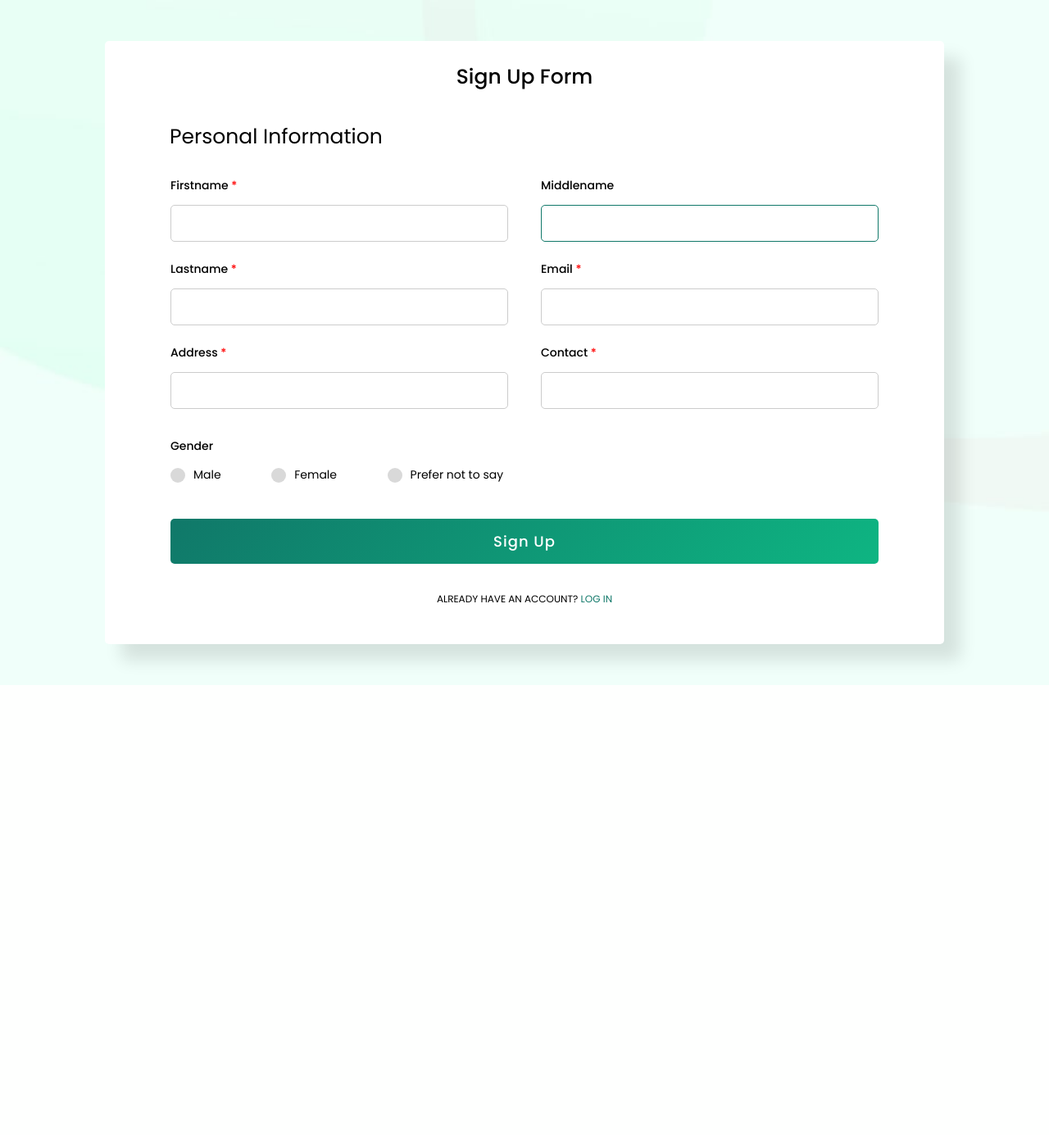
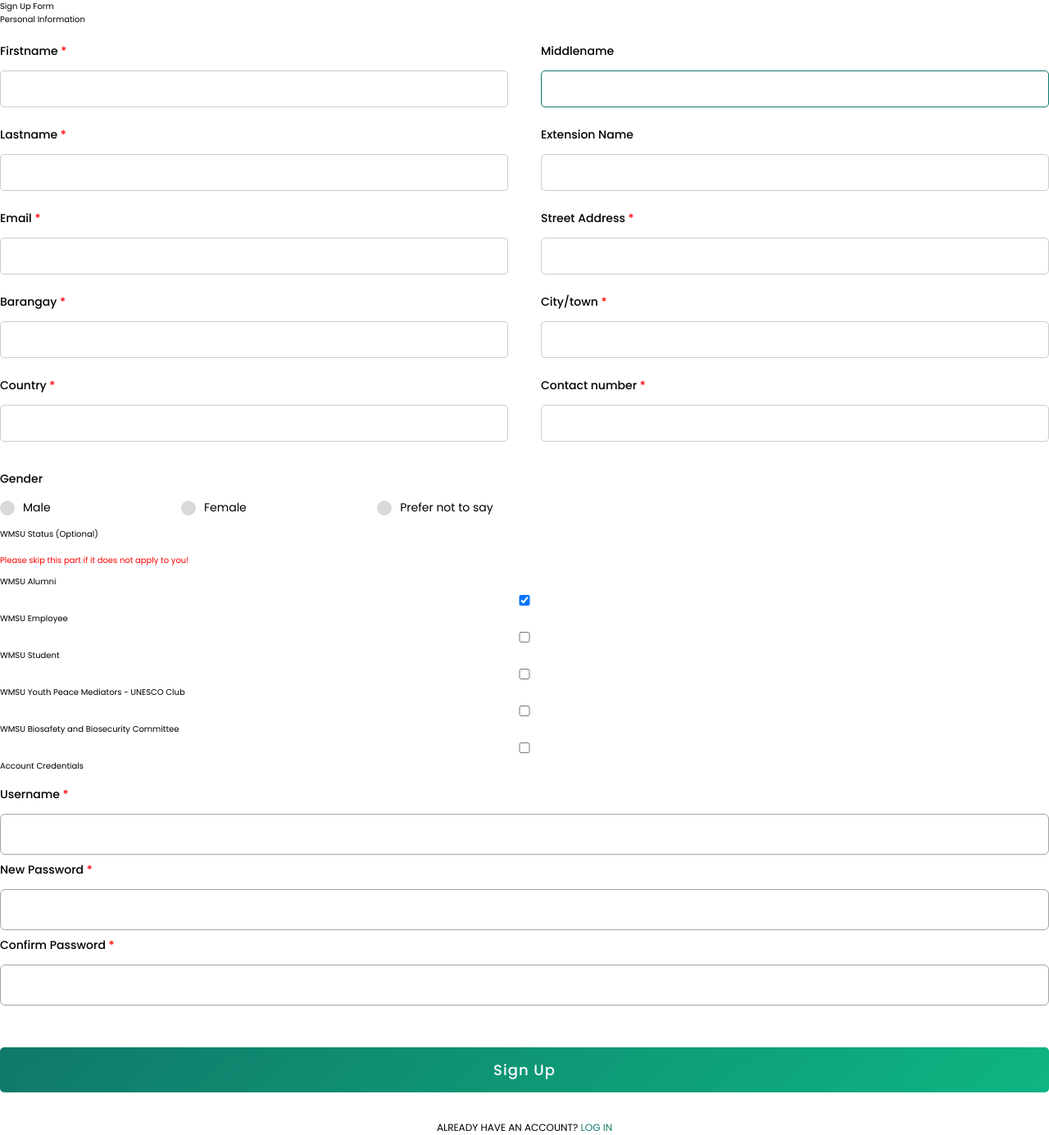
Before and after one commit to jdcbdev/wmsuphsi-main, a PHP site: page /login/signup.php in a window 1280 px wide. Shown: the whole page at 82% size. Before the commit the page ends 836 px from the top, so only its background shows below. Run offline with PHP 8.4, Linux system fonts and the light colour scheme.

Commit message:
Updated Signup form

```diff
--- a/login/signup.php
+++ b/login/signup.php
@@ -5,12 +5,14 @@
     require_once '../includes/head.php';
 ?>
 
-<section class="signup">
-<div class="container">
+
+<div class="signup-container">
     <div class="title">Sign Up Form</div>
+    <div class="content">
+
+    <!--PERSONAL INFORMATION-->
     <div class="sub-title">Personal Information</div>
-    <div class="content">
-      <form action="#">
+      <form action="login.php">
         <div class="user-details">
           <div class="input-box">
             <span class="details">Firstname</span>
@@ -25,15 +27,31 @@
             <input type="text" placeholder="" required>
           </div>
           <div class="input-box">
+            <span class="details" id="middlename">Extension Name</span>
+            <input type="text" placeholder="" required>
+          </div>
+          <div class="input-box">
             <span class="details">Email</span>
             <input type="text" placeholder="" required>
           </div>
           <div class="input-box">
-            <span class="details">Address</span>
+            <span class="details">Street Address</span>
             <input type="text" placeholder="" required>
           </div>
           <div class="input-box">
-            <span class="details">Contact</span>
+            <span class="details">Barangay</span>
+            <input type="text" placeholder="" required>
+          </div>
+          <div class="input-box">
+            <span class="details">City/town</span>
+            <input type="text" placeholder="" required>
+          </div>
+          <div class="input-box">
+            <span class="details">Country</span>
+            <input type="text" placeholder="" required>
+          </div>
+          <div class="input-box">
+            <span class="details">Contact number</span>
             <input type="text" placeholder="" required>
           </div>
         </div>
@@ -56,7 +74,50 @@
             <span class="gender">Prefer not to say</span>
             </label>
           </div>
+
+        <!--WMSU STATUS-->
+          <div class="sub-title">WMSU Status (Optional) </div><br>
+          <p style="COLOR: red;margin-bottom: 10px;">Please skip this part if it does not apply to you!
+          </p>
+          <label class="wmsu-status">WMSU Alumni
+            <input type="checkbox" checked="checked">
+            <span class="checkmark"></span>
+          </label>
+          <label class="wmsu-status">WMSU Employee
+            <input type="checkbox">
+            <span class="checkmark"></span>
+          </label>
+          <label class="wmsu-status">WMSU Student
+            <input type="checkbox">
+            <span class="checkmark"></span>
+          </label>
+          <label class="wmsu-status">WMSU Youth Peace Mediators - UNESCO Club
+            <input type="checkbox">
+            <span class="checkmark"></span>
+          </label>
+          <label class="wmsu-status">WMSU Biosafety and Biosecurity Committee
+            <input type="checkbox">
+            <span class="checkmark"></span>
+          </label>
+
+
+           <!--ACCOUNT CREDENTIALS-->
+          <div class="sub-title">Account Credentials</div><br>
+          <div class="input-box">
+            <span class="details">Username</span>
+            <input type="text" placeholder="" required>
+          </div>
+          <div class="input-box">
+            <span class="details">New Password</span>
+            <input type="password" placeholder="">
+          </div>
+          <div class="input-box">
+            <span class="details">Confirm Password</span>
+            <input type="password" placeholder="" required>
+          </div>
         </div>
+
+         <!--SIGN UP BUTTON-->
         <div class="button">
           <input type="submit" value="Sign Up">
         </div>
```
